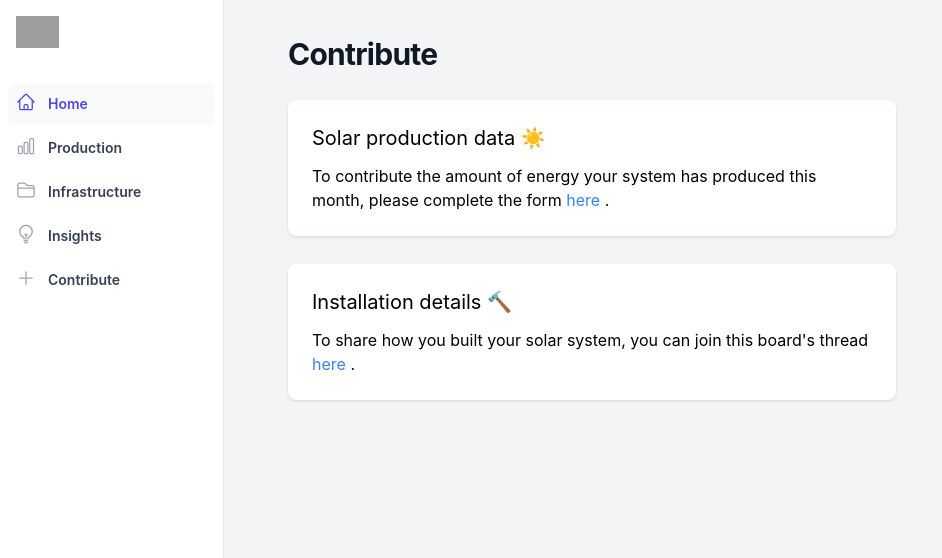
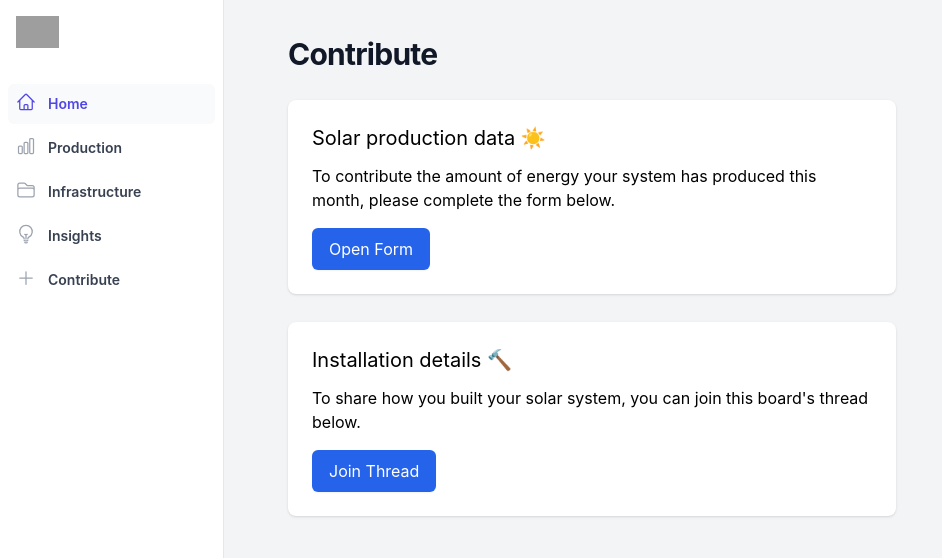
Before and after one commit to FionnD/IrishSolarData, a React (Create React App) app: page /Contribute in a window 1280 px wide. Shown: the top 558 px of the page, without its empty margins (0-942 px from the left). Built offline with nearby package versions, Linux system fonts and the light colour scheme; grey boxes are pictures that could not be loaded.

Commit message:
feat: add buttons instead of ref links

```diff
--- a/src/pages/Contribute.js
+++ b/src/pages/Contribute.js
@@ -1,7 +1,5 @@
 import { useState } from 'react';
 import Sidebar from '../components/SideBar';
-
-
 
 export default function Contribute() {
     const [sidebarOpen, setSidebarOpen] = useState(false);
@@ -22,25 +20,33 @@ export default function Contribute() {
                     <div className="overflow-hidden rounded-lg bg-white shadow mt-7">
                         <div className="px-4 py-5 sm:p-6">
                             <p className="text-xl mb-3">Solar production data ☀️ </p>
-                            <p>To contribute the amount of energy your system has produced this month, please complete the form{' '}
-                                <a className="text-blue-500 hover:underline"
-                                   href="https://docs.google.com/forms/d/e/1FAIpQLSd-R-6BFl80pFZG0HO5kIpjwXm2PskZDzj598z-ElwDSgyDDg/closedform"
-                                   target="_blank"
-                                   rel="noopener noreferrer">here
-                                </a>{' '}.
+                            <p>
+                                To contribute the amount of energy your system has produced this month, please complete the form below.
                             </p>
+                            <a
+                                href="https://docs.google.com/forms/d/e/1FAIpQLSd-R-6BFl80pFZG0HO5kIpjwXm2PskZDzj598z-ElwDSgyDDg/closedform"
+                                target="_blank"
+                                rel="noopener noreferrer"
+                                className="mt-4 inline-flex items-center justify-center px-4 py-2 text-white bg-blue-600 border border-transparent rounded-md shadow-sm hover:bg-blue-700 focus:outline-none focus:ring-2 focus:ring-offset-2 focus:ring-blue-500"
+                            >
+                                Open Form
+                            </a>
                         </div>
                     </div>
                     <div className="overflow-hidden rounded-lg bg-white shadow mt-7">
                         <div className="px-4 py-5 sm:p-6">
                             <p className="text-xl mb-3">Installation details 🔨️ </p>
-                            <p>To share how you built your solar system, you can join this board's thread{' '}
-                                <a className="text-blue-500 hover:underline"
-                                   href="https://www.boards.ie/discussion/2058225023/solar-performance-spreadsheet-analysis-and-data-sharing/"
-                                   target="_blank"
-                                   rel="noopener noreferrer">here
-                                </a>{' '}.
+                            <p>
+                                To share how you built your solar system, you can join this board's thread below.
                             </p>
+                            <a
+                                href="https://www.boards.ie/discussion/2058225023/solar-performance-spreadsheet-analysis-and-data-sharing/"
+                                target="_blank"
+                                rel="noopener noreferrer"
+                                className="mt-4 inline-flex items-center justify-center px-4 py-2 text-white bg-blue-600 border border-transparent rounded-md shadow-sm hover:bg-blue-700 focus:outline-none focus:ring-2 focus:ring-offset-2 focus:ring-blue-500"
+                            >
+                                Join Thread
+                            </a>
                         </div>
                     </div>
                 </main>
```
